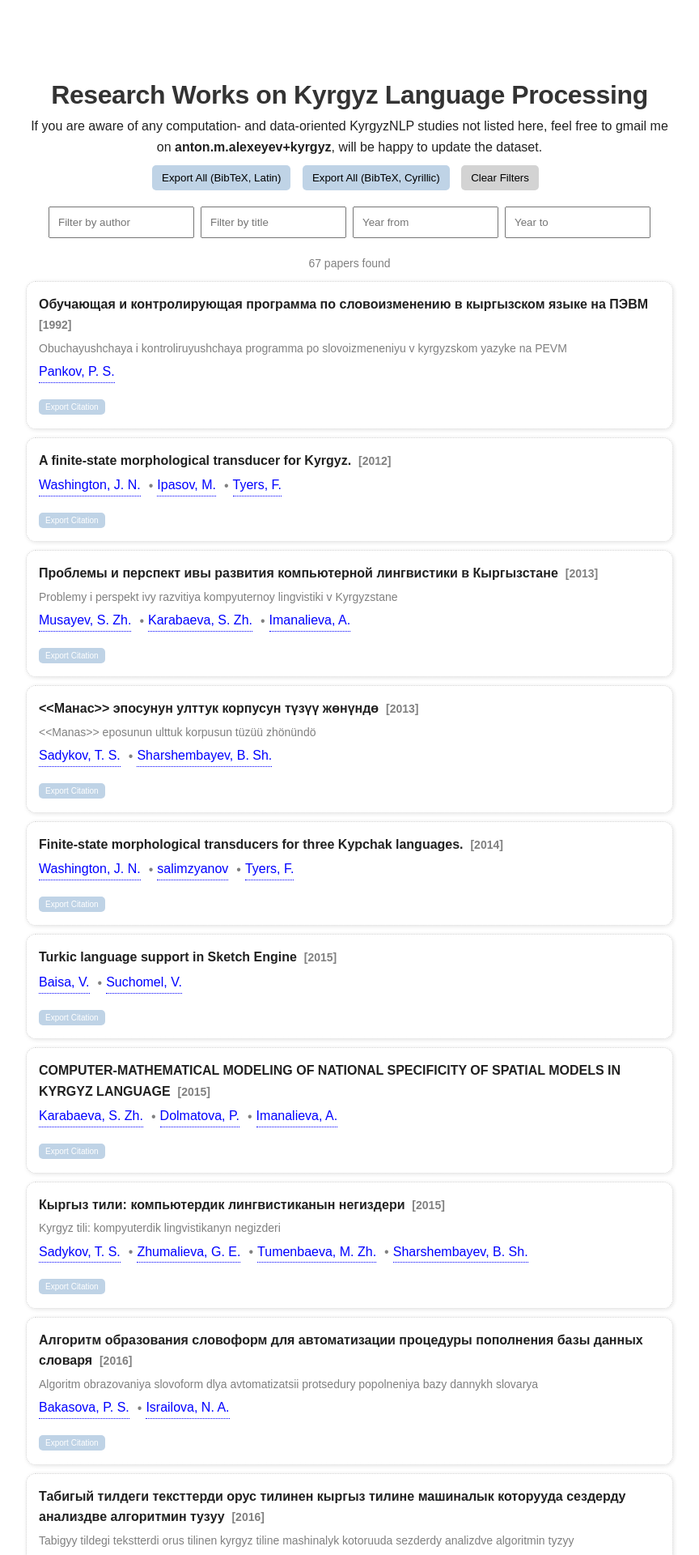
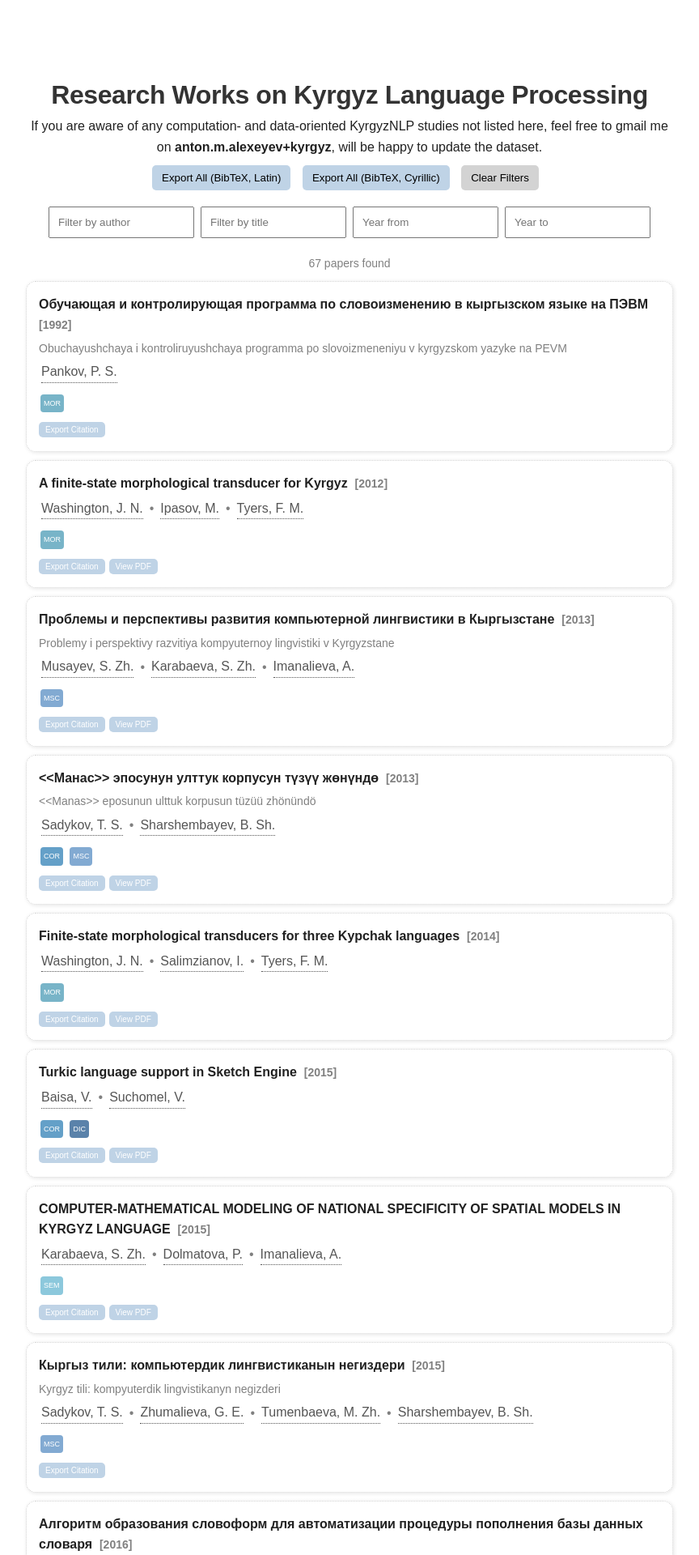
Before and after one commit to alexeyev/alexeyev.github.io, a Jekyll site: the page built from kyrgyz_nlp/bibliography.html, in a window 1280 px wide. Shown: the top 1920 px of the page at 81% size, without its empty margins (208-1072 px from the left). Built offline with Jekyll 4.4.1, drawn with Linux system fonts in a browser that asks for light colours; some of the changed text lies outside the part shown.

Commit message:
More of that

```diff
--- a/kyrgyz_nlp/bibliography.html
+++ b/kyrgyz_nlp/bibliography.html
@@ -3,6 +3,10 @@ layout: default
 title: KyrgyzNLP Papers Registry
 description: Kyrgyz NLP Research Papers Browser
 ---
+
+
+<!DOCTYPE html>
+<html lang="en">
 <head>
     <meta charset="UTF-8">
     <meta name="viewport" content="width=device-width, initial-scale=1.0">
@@ -67,10 +71,10 @@ description: Kyrgyz NLP Research Papers Browser
             margin-bottom: 10px;
         }
         .author-link {
-            color: blue;
             text-decoration: none;
             cursor: pointer;
-            margin-right: 5px;
+            margin-right: 3px;
+            margin-left: 3px;
         }
         .author-separator {
             margin: 0 5px;
@@ -152,7 +156,39 @@ description: Kyrgyz NLP Research Papers Browser
             white-space: pre-wrap;
             word-wrap: break-word;
         }
-    </style>
+
+    .label {
+        display: inline-block;
+        padding: 4px 4px;
+        border-radius: 4px;
+        font-size: 9px;
+        color: white;
+        margin: 2px 2px;
+        //opacity: 0.6;
+    }
+
+.label-MOR { background-color: rgb(120, 180, 200); }  /* Dusty Blue */
+.label-SEM { background-color: rgb(140, 200, 220); }  /* Soft Sky Blue */
+.label-COR { background-color: rgb(100, 160, 200); }  /* Slate Blue */
+.label-SYN { background-color: rgb(80, 140, 180); }   /* Steel Blue */
+.label-MSC { background-color: rgb(130, 170, 210); }  /* Light Azure */
+.label-APP { background-color: rgb(110, 150, 190); }  /* Muted Cyan */
+.label-DIC { background-color: rgb(90, 130, 170); }   /* Deep Cerulean */
+
+        .view-pdf-button {
+            padding: 4px 8px;
+            background-color: #BFD3E6; /* Same color as Export Citation */
+            color: white;
+            border: none;
+            border-radius: 5px;
+            cursor: pointer;
+            font-size: 10px;
+            margin-top: 10px;
+            margin-right: 5px;
+            margin-left: 5px;
+        }
+
+</style>
 </head>
 <body>
     <h1>Research Works on Kyrgyz Language Processing</h1>
@@ -335,12 +385,27 @@ description: Kyrgyz NLP Research Papers Browser
 
                 card.appendChild(authorsContainer);
 
+                const labelsContainer = document.createElement('div');
+                labelsContainer.className = 'card-labels';
+                labelsContainer.innerHTML = createLabels(work.labels);
+                card.appendChild(labelsContainer);
+
                 const exportButton = document.createElement('button');
                 exportButton.className = 'export-button';
                 exportButton.textContent = 'Export Citation';
                 exportButton.onclick = () => openPopup(index);
+                card.appendChild(exportButton);
 
-                card.appendChild(exportButton);
+
+                // Add 'View PDF' button if URL is available
+                if (work.url) {
+                    const viewPdfButton = document.createElement('button');
+                    viewPdfButton.className = 'view-pdf-button';
+                    viewPdfButton.textContent = 'View PDF';
+                    viewPdfButton.onclick = () => window.open(work.url, '_blank');
+                    card.appendChild(viewPdfButton);
+                }
+
                 container.appendChild(card);
             });
         }
--- a/kyrgyz_nlp/static/authors_index.json
+++ b/kyrgyz_nlp/static/authors_index.json
@@ -220,8 +220,8 @@
         "ru": "Зухомель, В."
     },
     "tyers": {
-        "en": "Tyers, F.",
-        "ru": "Тайерс, Ф."
+        "en": "Tyers, F. M.",
+        "ru": "Тайерс, Ф. М."
     },
     "gatiatullin": {
         "en": "Gatiatullin, A.",
--- a/kyrgyz_nlp/static/bibliography_joined.json
+++ b/kyrgyz_nlp/static/bibliography_joined.json
@@ -11,7 +11,7 @@
     "labels": "MOR"
   },
   "washington2012finite": {
-    "title": "A finite-state morphological transducer for Kyrgyz.",
+    "title": "A finite-state morphological transducer for Kyrgyz",
     "rawauthor": "Washington, Jonathan North and Ipasov, Mirlan and Tyers, Francis M",
     "author": "washington and ipasov and tyers",
     "booktitle": "LREC",
@@ -21,13 +21,13 @@
     "labels": "MOR"
   },
   "problems2013musayev": {
-    "title": "Problemy i perspekt ivy razvitiya kompyuternoy lingvistiki v Kyrgyzstane",
+    "title": "Problemy i perspektivy razvitiya kompyuternoy lingvistiki v Kyrgyzstane",
     "rawauthor": "Musaev, S. Zh. and Karabaeva, S. Zh. and Imanalieva, A.I.",
     "author": "musayev and karabaeva and imanalieva",
     "booktitle": "PROCEEDINGS Of the I International Conference on Computer processing of Turkic Languages (TurkLang-2013)",
     "pages": "34--37",
     "year": "2013",
-    "cyrtitle": "Проблемы и перспект ивы развития компьютерной лингвистики в Кыргызстане",
+    "cyrtitle": "Проблемы и перспективы развития компьютерной лингвистики в Кыргызстане",
     "url": "http://www.turklang.org/wp-content/uploads/2017/05/TurkLang-2013-Proceedings.pdf",
     "labels": "MSC"
   },
@@ -41,15 +41,15 @@
     "pages": "148--154",
     "year": "2013",
     "cyrtitle": "<<Манас>> эпосунун улттук корпусун түзүү жөнүндө",
-    "cyrbooktitle": "Компьютерная обработка тюркских языков. Первая меж дународная конференция: Труды.",
+    "cyrbooktitle": "Компьютерная обработка тюркских языков. Первая международная конференция: Труды.",
     "cyrpublisher": "Астана: ЕНУ им. ЛН Гумилева.",
     "url": "http://www.turklang.org/wp-content/uploads/2017/05/TurkLang-2013-Proceedings.pdf",
     "labels": "COR, MSC"
   },
   "washington2014finite": {
-    "title": "Finite-state morphological transducers for three Kypchak languages.",
+    "title": "Finite-state morphological transducers for three Kypchak languages",
     "rawauthor": "Washington, Jonathan North and Salimzyanov, Ilnar and Tyers, Francis M",
-    "author": "washington and salimzyanov and tyers",
+    "author": "washington and salimzianov and tyers",
     "booktitle": "LREC",
     "pages": "3378--3385",
     "year": "2014",
@@ -85,7 +85,6 @@
     "pages": "400 pp.",
     "cyrtitle": "Кыргыз тили: компьютердик лингвистиканын негиздери",
     "cyrpublisher": "Бишкек: Имак офсет",
-    "url": "none",
     "labels": "MSC"
   },
   "bakasova2016": {
@@ -466,10 +465,10 @@
   "nazirova2023morph": {
     "rawauthor": "Nazirova, E. and Abdurakhmonova, N. and Abidova, Sh. and Uzakova, M.",
     "author": "nazirova and abdurakhmonova and abidova and uzakova",
-    "title": "Morfologicheskiy analiz slovoform v uzbekskom, karakalpakskom i kyrgyzskom yazykakh, prinadlezhashchikh k tyurkskoy seme yazykov.",
+    "title": "Morfologicheskiy analiz slovoform v uzbekskom, karakalpakskom i kyrgyzskom yazykakh, prinadlezhashchikh k tyurkskoy seme yazykov",
     "booktitle": "TurkLang, Buxoro",
     "year": "2023",
-    "cyrtitle": "Морфологический анализ словоформ в узбекском, каракалпакском и кыргызском языках, принадлежащих к тюркской семье языков.",
+    "cyrtitle": "Морфологический анализ словоформ в узбекском, каракалпакском и кыргызском языках, принадлежащих к тюркской семье языков",
     "labels": "MOR"
   },
   "sadykov2023morph": {
@@ -589,7 +588,6 @@
     "publisher": "Ilim",
     "cyrtitle": "Основы кыргызской фонологии и морфонологии",
     "cyrpublisher": "Илим",
-    "url": "none",
     "labels": "MOR"
   },
   "abduvaliev1997azyrky": {
@@ -616,7 +614,6 @@
     "journal": "Frunze: Ilim",
     "pages": "3",
     "year": "1987",
-    "url": "none",
     "labels": "MOR"
   },
   "bekarystankyzy2024integrated": {
@@ -641,7 +638,7 @@
     "labels": "DIC"
   },
   "ali2023improved": {
-    "title": "Improved Character-Based Neural Network for POS Tagging on Morphologically Rich Languages.",
+    "title": "Improved Character-Based Neural Network for POS Tagging on Morphologically Rich Languages",
     "rawauthor": "Ali, Samat and Murat, Alim",
     "author": "ali and murat",
     "journal": "Journal of Information Processing Systems",
@@ -698,7 +695,7 @@
     "labels": "MOR, COR"
   },
   "gatiatullin2020turkic": {
-    "title": "About Turkic Morpheme Portal.",
+    "title": "About Turkic Morpheme Portal",
     "rawauthor": "Gatiatullin, Ayrat and Suleymanov, Dzhavdet and Prokopyev, Nikolai and Khakimov, Bulat",
     "author": "gatiatullin and suleymanov and prokopyev and khakimov",
     "booktitle": "CMCL",
@@ -748,7 +745,6 @@
     "year": "2015",
     "cyrtitle": "Компьютерные лингвистические основы кыргызского языка",
     "cyrpublisher": "Бишкек",
-    "url": "none",
     "labels": "MSC"
   },
   "shliazhko2024mgpt": {
```
Also changed, not shown: other parts of kyrgyz_nlp/bibliography.html (+14 -0 lines).
